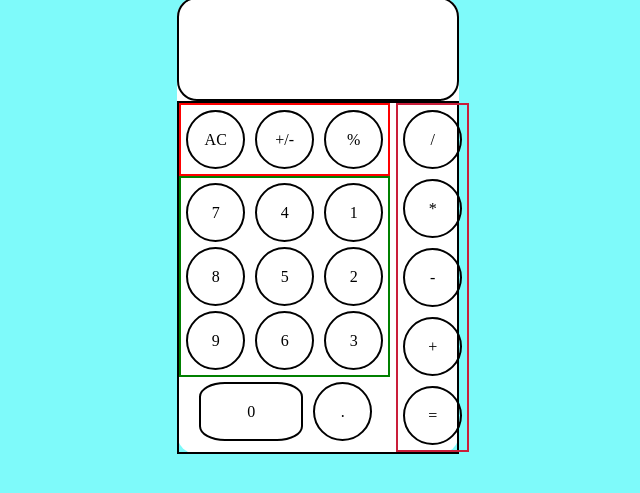
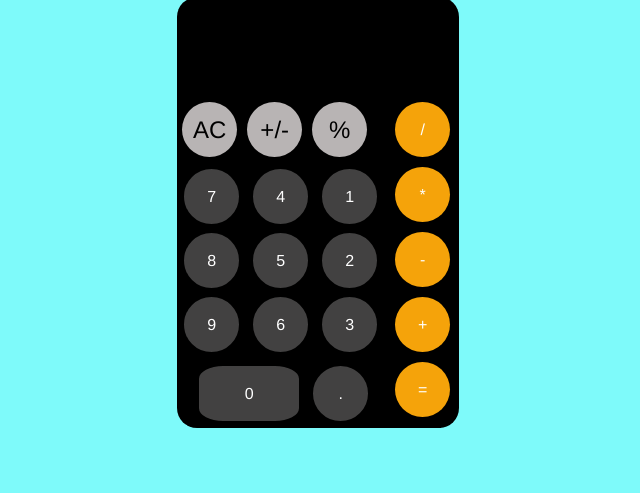
Before and after one commit to Nitinshukla88/Calculator, a plain HTML site: page index.html in a window 1280 px wide. Shown: the part 141-634 px from the top of the page, without its empty margins (322-962 px from the left). Drawn offline with Linux system fonts and the light colour scheme.

Commit message:
did some more js

```diff
--- a/script.js
+++ b/script.js
@@ -4,8 +4,6 @@ flag =0
 string = ""
 
 isequalpressed =false
-
-childcount=0
 
 document.addEventListener("click",function(event){
     if(isequalpressed== true){
@@ -26,18 +24,25 @@ document.addEventListener("click",function(event){
         newdiv.innerHTML = text
     }
     // newdiv.style.margin="200px"
-    newdiv.style.position="absolute"
-    newdiv.style.right="0"
     newdiv.style.textAlign= "center"
+    newdiv.style.color="white"
     document.querySelector('.displayarea').appendChild(newdiv)
     if(text=="AC" && flag ==0){
         document.querySelector('.displayarea').style.visibility= "hidden"
         flag=1
     }
     if(text=="="){
-        document.querySelector('.displayarea').replaceChildren()
-        ans= document.createElement('span')
+        // document.querySelector('.displayarea').replaceChildren()
+
+        // replaceChildren() can be used to clear the element
+
+        ans= document.createElement('div')
+        ans.style.height="75px"
+        ans.style.lineHeight="7"
+        ans.style.paddingLeft="143px"
+        ans.style.color="white"
         ans.innerHTML= eval(string)
+        ans.style.textAlign="center"
         document.querySelector('.displayarea').appendChild(ans)
         isequalpressed= true
         string =""
--- a/style.css
+++ b/style.css
@@ -22,7 +22,7 @@ h1{
 
     width: 22%;
     border-radius: 20px;
-    background-color: white;
+    background-color: black;
 }
 
 .outercontainer{
@@ -33,30 +33,24 @@ h1{
 }
 
 .displayarea{
-    border: 2px solid black;
     height: 100px;
     border-radius: 20px;
-    position: relative;
 }
 
 .keys{
-    border: 2px solid black;
     display: flex;
 
 }
 
 .useless{
-    border: 2px solid red;
     display: flex;
 }
 
 .number{
-    border: 2px solid green;
     display: flex;
 }
 
 .symbols{
-    border: 2px solid rgb(202, 30, 58);
     display: flex;
     flex-direction: column;
     margin-left: 6px;
@@ -65,7 +59,9 @@ h1{
 .operators{
     height: 55px;
     width: 55px;
-    border: 2px solid black;
+    color: white;
+    background-color: rgb(245, 163, 10);
+    font-family: 'Franklin Gothic Medium', 'Arial Narrow', Arial, sans-serif;
     border-radius: 50%;
     text-align: center;
     vertical-align: middle;
@@ -76,9 +72,12 @@ h1{
 .uselesssymbols{
     height: 55px;
     width: 55px;
-    border: 2px solid black;
+    color: black;
+    background-color: rgb(184, 180, 180);
     border-radius: 50%;
     text-align: center;
+    font-size: 1.5rem;
+    font-family: 'Franklin Gothic Medium', 'Arial Narrow', Arial, sans-serif;
     vertical-align: middle;
     line-height: 55px;
     margin: 5px;
@@ -88,6 +87,9 @@ h1{
     height: 55px;
     width: 55px;
     border: 2px solid black;
+    background-color: rgb(66, 65, 65);
+    font-family: 'Franklin Gothic Medium', 'Arial Narrow', Arial, sans-serif;
+    color: white;
     border-radius: 50%;
     text-align: center;
     vertical-align: middle;
@@ -99,6 +101,9 @@ h1{
     height: 55px;
     width: 55px;
     border: 2px solid black;
+    font-family: 'Franklin Gothic Medium', 'Arial Narrow', Arial, sans-serif;
+    background-color: rgb(66, 65, 65);
+    color: white;
     border-radius: 50%;
     text-align: center;
     vertical-align: middle;
@@ -110,6 +115,9 @@ h1{
     height: 55px;
     width: 55px;
     border: 2px solid black;
+    font-family: 'Franklin Gothic Medium', 'Arial Narrow', Arial, sans-serif;
+    background-color: rgb(66, 65, 65);
+    color: white;
     border-radius: 50%;
     text-align: center;
     vertical-align: middle;
@@ -121,6 +129,9 @@ h1{
     height: 55px;
     width: 55px;
     border: 2px solid black;
+    font-family: 'Franklin Gothic Medium', 'Arial Narrow', Arial, sans-serif;
+    background-color: rgb(66, 65, 65);
+    color: white;
     border-radius: 50%;
     text-align: center;
     vertical-align: middle;
@@ -135,5 +146,8 @@ h1{
 #unielement{
     width: 100px;
     border-radius: 25%;
+    color: white;
+    font-family: 'Franklin Gothic Medium', 'Arial Narrow', Arial, sans-serif;
+    background-color: rgb(66, 65, 65);
     margin-left: 20px;
 }
```
